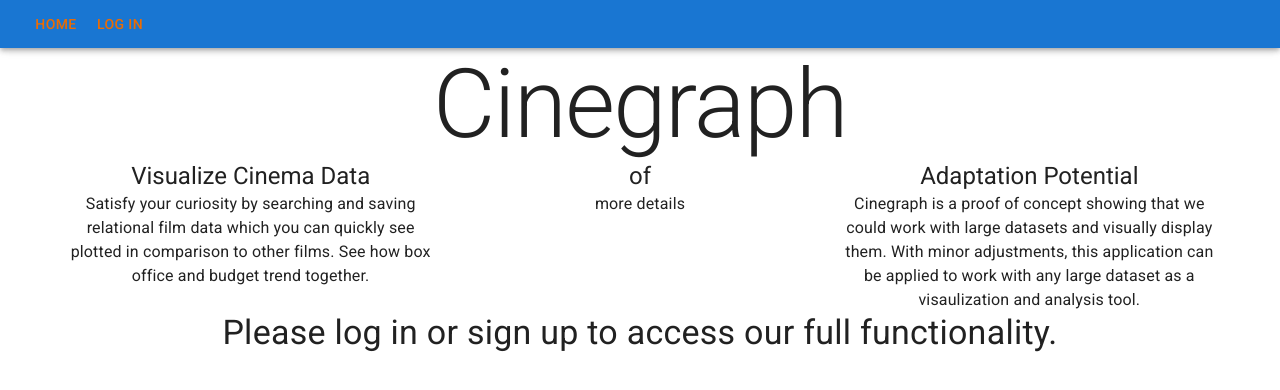
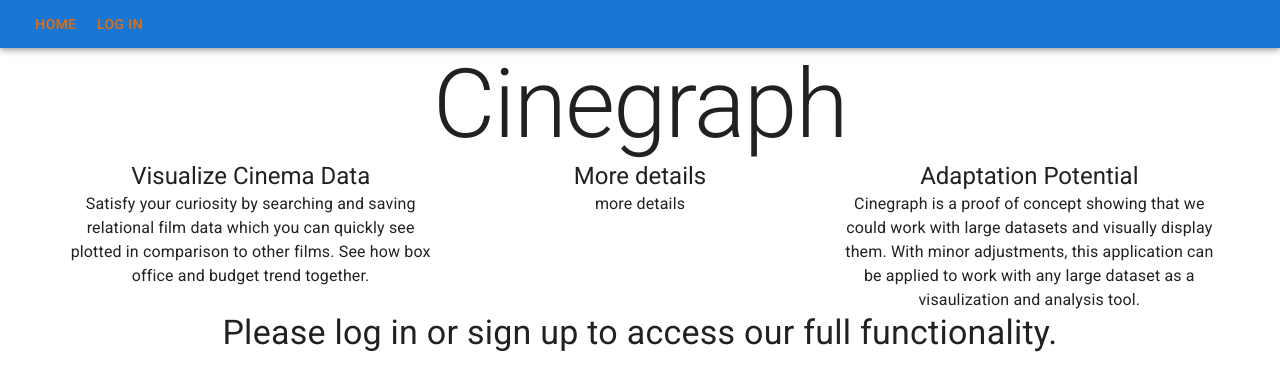
Before and after one commit to jessicamcg/cinegraph, a React (Create React App) app in the folder client/: page / in a window 1280 px wide. Shown: the top 390 px of the page. Built offline with nearby package versions, Linux system fonts and the light colour scheme; no server answers.

Commit message:
cant think of details

```diff
--- a/client/src/pages/Home.js
+++ b/client/src/pages/Home.js
@@ -26,7 +26,7 @@ const Home = () => {
                     </Grid>
                     <Grid item xs={4}>
                         <Typography variant="h5" align="center"className='description-header'>
-                            of
+                            More details
                         </Typography>
                         <Typography variant="body1" align="center" className='description-content'>
                             more details
```
